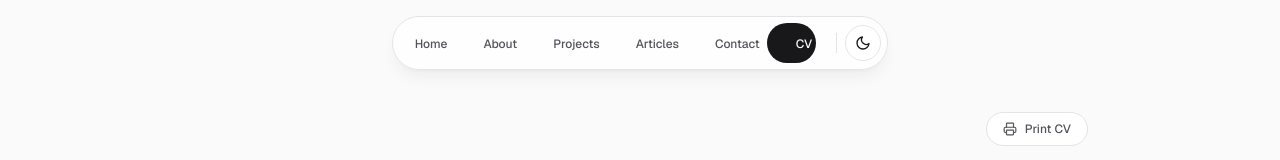
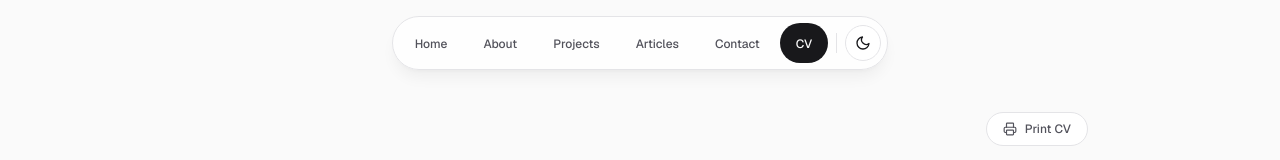
Before and after one commit to DevMubzly/porfolio, a Next.js app: page /cv in a window 1280 px wide. Shown: the top 160 px of the page. Built offline with nearby package versions, Linux system fonts and the light colour scheme.

Commit message:
Fix navbar navigation - restore layoutId with softer spring, remove broken ref measurement

```diff
--- a/src/components/Header.tsx
+++ b/src/components/Header.tsx
@@ -4,7 +4,7 @@ import { motion } from "motion/react";
 import Link from "next/link";
 import { usePathname } from "next/navigation";
 import { ThemeSwitcher } from "./ThemeSwitcher";
-import { useEffect, useState, useCallback, useRef } from "react";
+import { useEffect, useState, useCallback } from "react";
 
 const navItems = [
   { label: "Home", href: "#home" },
@@ -18,18 +18,11 @@ const navItems = [
 export function Header() {
   const pathname = usePathname();
   const [activeSection, setActiveSection] = useState("home");
-  const [indicator, setIndicator] = useState({ left: 0, width: 0 });
-  const navRef = useRef<HTMLDivElement>(null);
-  const isScrolling = useRef(false);
 
   useEffect(() => {
     if (pathname !== "/") return;
 
     const handleScroll = () => {
-      if (isScrolling.current) return;
-      isScrolling.current = true;
-
-      requestAnimationFrame(() => {
       const sections = ["home", "about", "projects", "articles", "contact"];
       const scrollPosition = window.scrollY + 120;
 
@@ -39,53 +32,16 @@ export function Header() {
           const { offsetTop, offsetHeight } = element;
           if (scrollPosition >= offsetTop && scrollPosition < offsetTop + offsetHeight) {
             setActiveSection(section);
-              break;
+            return;
           }
         }
       }
-        isScrolling.current = false;
-      });
     };
 
     window.addEventListener("scroll", handleScroll, { passive: true });
     handleScroll();
     return () => window.removeEventListener("scroll", handleScroll);
   }, [pathname]);
-
-  useEffect(() => {
-    const updateIndicator = () => {
-      if (!navRef.current) return;
-      const nav = navRef.current;
-      const links = nav.querySelectorAll("a, button");
-      const allItems = Array.from(links).filter((el) => {
-        const text = el.textContent?.trim();
-        return navItems.some((item) => item.label === text);
-      });
-
-      const activeItem = allItems.find((el) => {
-        const text = el.textContent?.trim();
-        const item = navItems.find((i) => i.label === text);
-        if (!item) return false;
-        if (item.href.startsWith("#")) {
-          return activeSection === item.href.slice(1) && pathname === "/";
-        }
-        return pathname === item.href;
-      });
-
-      if (activeItem) {
-        const navRect = nav.getBoundingClientRect();
-        const itemRect = activeItem.getBoundingClientRect();
-        setIndicator({
-          left: itemRect.left - navRect.left,
-          width: itemRect.width,
-        });
-      }
-    };
-
-    updateIndicator();
-    window.addEventListener("resize", updateIndicator);
-    return () => window.removeEventListener("resize", updateIndicator);
-  }, [activeSection, pathname]);
 
   const handleClick = useCallback((e: React.MouseEvent<HTMLAnchorElement>, href: string) => {
     if (href.startsWith("#")) {
@@ -102,33 +58,15 @@ export function Header() {
   return (
     <div className="fixed top-4 left-0 right-0 z-50 flex justify-center px-4">
       <motion.nav
-        ref={navRef}
         initial={{ opacity: 0, y: -20 }}
         animate={{ opacity: 1, y: 0 }}
         transition={{ duration: 0.5, delay: 0.2 }}
-        className="relative flex items-center gap-1 p-1.5 rounded-full border border-[var(--border)] bg-[var(--bg-secondary)]/80 backdrop-blur-xl shadow-lg shadow-black/5 max-w-full overflow-x-auto"
+        className="flex items-center gap-1 p-1.5 rounded-full border border-[var(--border)] bg-[var(--bg-secondary)]/80 backdrop-blur-xl shadow-lg shadow-black/5 max-w-full overflow-x-auto"
       >
-        {indicator.width > 0 && (
-          <motion.div
-            className="absolute top-1.5 bottom-1.5 rounded-full bg-[var(--text-primary)]"
-            initial={false}
-            animate={{
-              left: indicator.left,
-              width: indicator.width,
-            }}
-            transition={{ type: "spring", stiffness: 350, damping: 30 }}
-          />
-        )}
         {navItems.map((item) => {
           const isActive = item.href.startsWith("#")
             ? activeSection === item.href.slice(1) && pathname === "/"
             : pathname === item.href;
-
-          const classes = `relative px-3 sm:px-4 py-2 rounded-full transition-colors duration-200 whitespace-nowrap ${
-            isActive
-              ? "text-[var(--bg)]"
-              : "text-[var(--text-secondary)] hover:text-[var(--text-primary)]"
-          }`;
 
           if (item.href.startsWith("#")) {
             return (
@@ -136,9 +74,20 @@ export function Header() {
                 key={item.href}
                 href={item.href}
                 onClick={(e) => handleClick(e, item.href)}
-                className={classes}
+                className="relative px-3 sm:px-4 py-2 rounded-full whitespace-nowrap"
               >
-                <span className="relative z-10 text-xs font-medium">
+                {isActive && (
+                  <motion.div
+                    layoutId="nav-pill"
+                    className="absolute inset-0 rounded-full bg-[var(--text-primary)]"
+                    transition={{ type: "spring", stiffness: 300, damping: 28 }}
+                  />
+                )}
+                <span
+                  className={`relative z-10 text-xs font-medium transition-colors duration-200 ${
+                    isActive ? "text-[var(--bg)]" : "text-[var(--text-secondary)] hover:text-[var(--text-primary)]"
+                  }`}
+                >
                   {item.label}
                 </span>
               </a>
@@ -146,8 +95,19 @@ export function Header() {
           }
 
           return (
-            <Link key={item.href} href={item.href} className={classes}>
-              <span className="relative z-10 text-xs font-medium">
+            <Link key={item.href} href={item.href} className="relative px-3 sm:px-4 py-2 rounded-full whitespace-nowrap">
+              {isActive && (
+                <motion.div
+                  layoutId="nav-pill"
+                  className="absolute inset-0 rounded-full bg-[var(--text-primary)]"
+                  transition={{ type: "spring", stiffness: 300, damping: 28 }}
+                />
+              )}
+              <span
+                className={`relative z-10 text-xs font-medium transition-colors duration-200 ${
+                  isActive ? "text-[var(--bg)]" : "text-[var(--text-secondary)] hover:text-[var(--text-primary)]"
+                }`}
+              >
                 {item.label}
               </span>
             </Link>
```
Lines whose indentation alone changed are shown as unchanged.
